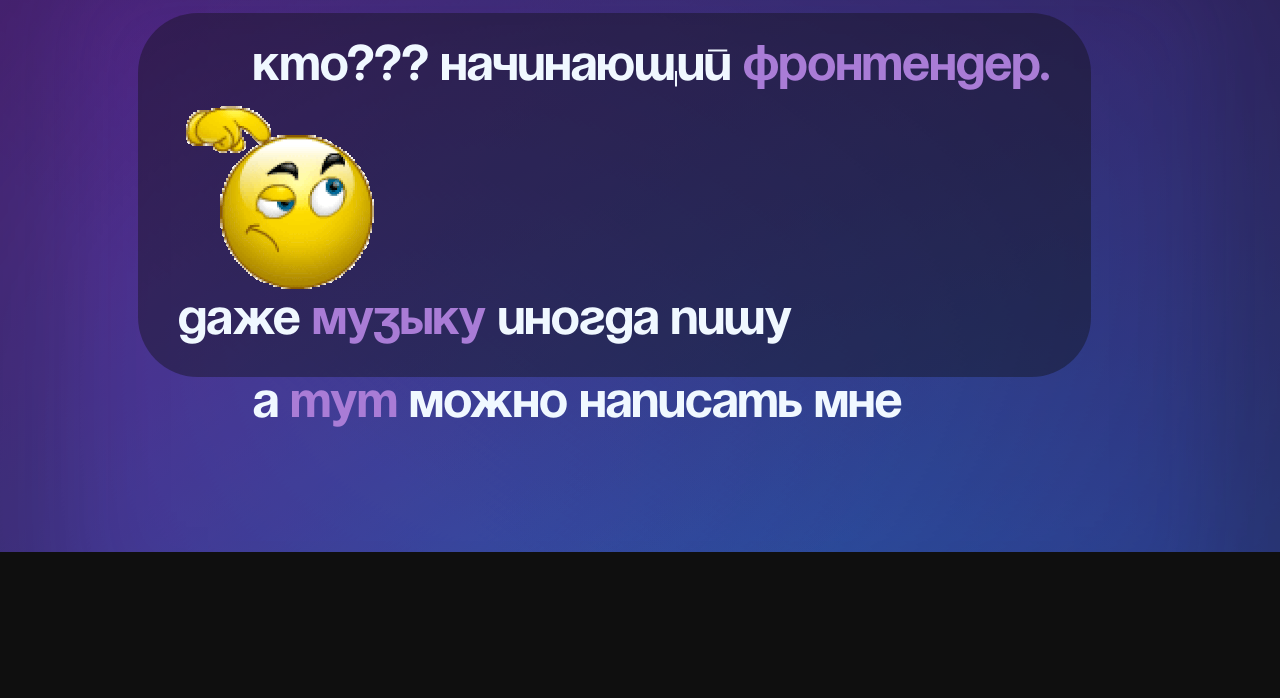
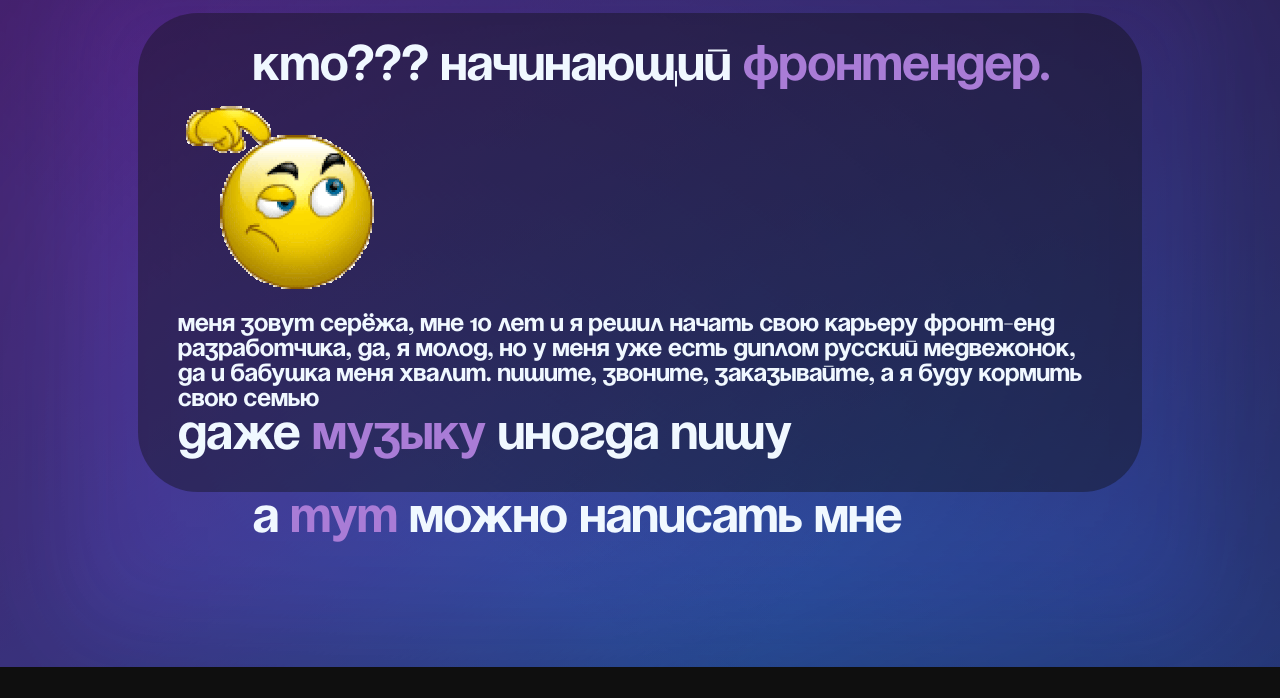
Before and after one commit to heysonanderson/heysonanderson.github.io, a plain HTML site: page KURSACH/About-me.html in a window 1280 px wide. Shown: the part 102-800 px from the top of the page. Drawn offline with Linux system fonts and the light colour scheme.

Commit message:
Update About-me.html

```diff
--- a/KURSACH/About-me.html
+++ b/KURSACH/About-me.html
@@ -71,7 +71,7 @@
                         кто??? Начинающий <a href="/KURSACH/index.html">фронтендер.</a>
                     </h3>
                     <img class="emoji" draggable="true" src="/KURSACH/imgs/thinking-emoji.gif" alt="thinking-emoji">
-
+                    <p class="ya">Меня зовут Серёжа, мне 10 лет и я решил начать свою карьеру фронт-енд разработчика, да, я молод, но у меня уже есть диплом русский медвежонок, да и бабушка меня хвалит. Пишите, звоните, заказывайте, а я буду кормить свою семью<p>
                     <div class="fuuu">
                         <h3>
                             даже <a href="https://t.me/etheegpnk">музыку</a> иногда пишу
```
